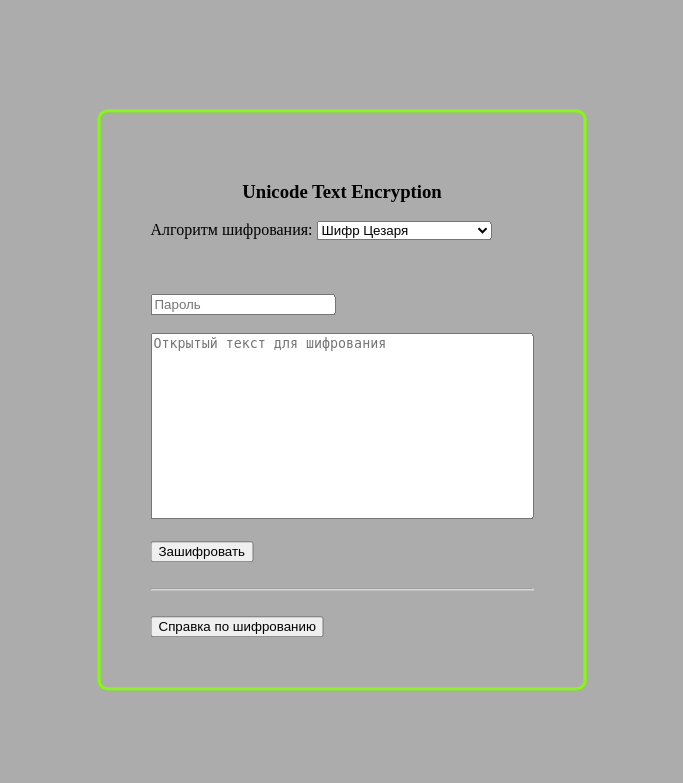
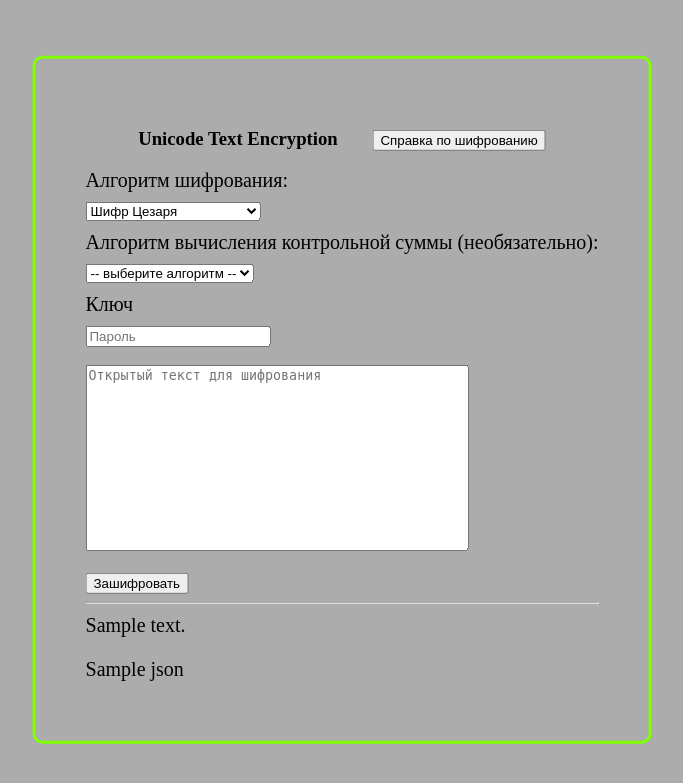
Before and after one commit to GRISHNOV/Information_Security_Web_Service, a Django app: template backend/core/templates/core/encryption.html in a window 1280 px wide. Shown: the top 783 px of the page, without its empty margins (298-981 px from the left). Run offline with Django 3.2, Linux system fonts and the light colour scheme; the template is opened without the code that fills it: most values are stand-ins (such as "Sample title", 1, 10 or a date in 2020).

Commit message:
Шифрование готово

```diff
--- a/backend/core/static/core/css/style.css
+++ b/backend/core/static/core/css/style.css
@@ -35,3 +35,23 @@
     padding: 50px;
     border-radius: 10px 10px;
 }
+
+div.msg {
+    font-size: 20px;
+    margin: 20px 0;
+}
+
+div.json {
+    width: 100%;
+    margin: 10px 0;
+    font-size: 20px;
+    line-height: 1.2;
+}
+
+div.text {
+    margin: 10px 0;
+    font-size: 20px;
+}
+button.help {
+    margin-left: 30px;
+}
--- a/backend/core/templates/core/decryption.html
+++ b/backend/core/templates/core/decryption.html
@@ -6,7 +6,8 @@
     <div class="user_output_data_block">
         <h3 align="center">Unicode Text Decryption</h3>
         <p>Тип шифра и используемый алгоритм контроля<br> целостности определяется автоматически<br> из метаданных тегов шифротекта</p>
-        <form action="DECRYPTION_USER_INPUT_PYTHON_SCRIPT.py" name="user_data_decryption_form" method="POST">
+        <form name="user_data_decryption_form" method="POST">
+            {% csrf_token %}
             <input type="password" name="user_password" placeholder="Пароль" id="password_input" autocomplete="off"><br><br>
             <textarea name="msg" cols="45" rows="12" placeholder="Закрытый текст для расшифрования"></textarea><br><br>
             <input type="submit" value="Расшифровать">
--- a/backend/core/templates/core/encryption.html
+++ b/backend/core/templates/core/encryption.html
@@ -4,24 +4,36 @@
 
 {% block main %}
     <div class="user_input_data_block">
-        <h3 align="center">Unicode Text Encryption</h3>
-        <form action="ENCRYPTION_USER_INPUT_PYTHON_SCRIPT.py" name="user_data_encryption_form" method="POST">
-            Алгоритм шифрования:
+        <h3 align="center">
+            Unicode Text Encryption
+            <button class="help" onclick="window.location.href = '{% url "crypto:encrypt_help" %}';">Справка по шифрованию</button>
+        </h3>
+        <form action={% url 'crypto:encrypt' %} name="user_data_encryption_form" method="POST">
+            {% csrf_token %}
+            <div class="text"> Алгоритм шифрования: </div>
             <select name = "encryption_algorithm">
                 <option value = "Caesar" selected>Шифр Цезаря</option>
                 <option value = "Polyalphabetic">Полиалфавитный шифр</option>
                 <option value = "Monoalphabetic">Моноалфавитный шифр</option>
                 <option value = "Bigram">Биграммный шифр</option>
             </select>
-            <br><br>
-            <br><br>
-            <input type="password" name="user_password" placeholder="Пароль" id="password_input" autocomplete="off"><br><br>
+            <div class="text">Алгоритм вычисления контрольной суммы (необязательно):</div>
+            <select name = "check_sum_algorithm">
+                <option disabled selected value> -- выберите алгоритм -- </option>
+                <option value = "CRC16">CRC16</option>
+                <option value = "CRC24">CRC24</option>
+                <option value = "CRC32">CRC32</option>
+                <option value = "FLETCHER">FLETCHER</option>
+            </select>
+            <div class="text">Ключ</div>
+            <input name="user_password" placeholder="Пароль" id="password_input" autocomplete="off"><br><br>
             <textarea name="msg" cols="45" rows="12" placeholder="Открытый текст для шифрования"></textarea><br><br>
             <input type="submit" value="Зашифровать">
         </form>
-        <br>
         <hr>
-        <br>
-        <button onclick="window.location.href = '{% url "crypto:encrypt_help" %}';">Справка по шифрованию</button>
+        <div class="text"> {{ text }} </div>
+        <div class="msg"> {{ msg }}</div>
+        <div class="json"> {{ json }}
+        </div>
     </div>
 {% endblock %}
```
Also changed, not shown: backend/core/views.py (+74 -0 lines), backend/native_lib/checksum_lib.py (renamed from native_lib/checksum_lib.py), backend/native_lib/crypto_lib.py (renamed from native_lib/crypto_lib.py), 1 other file.
